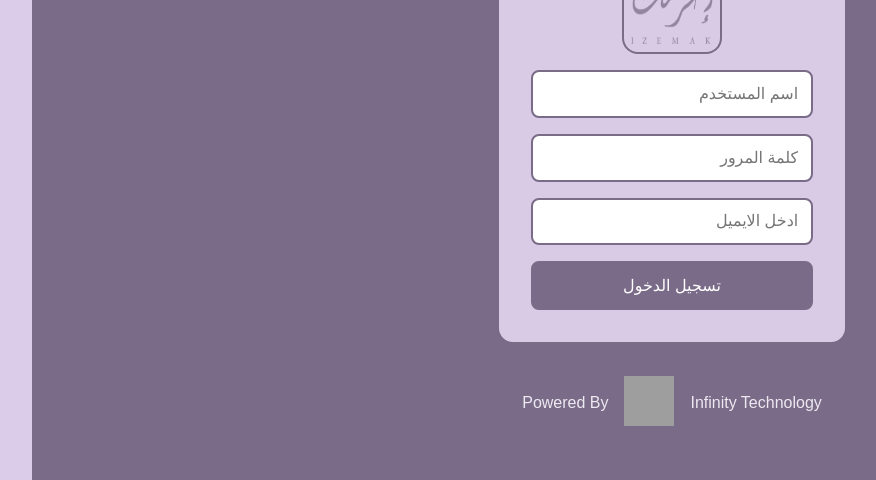
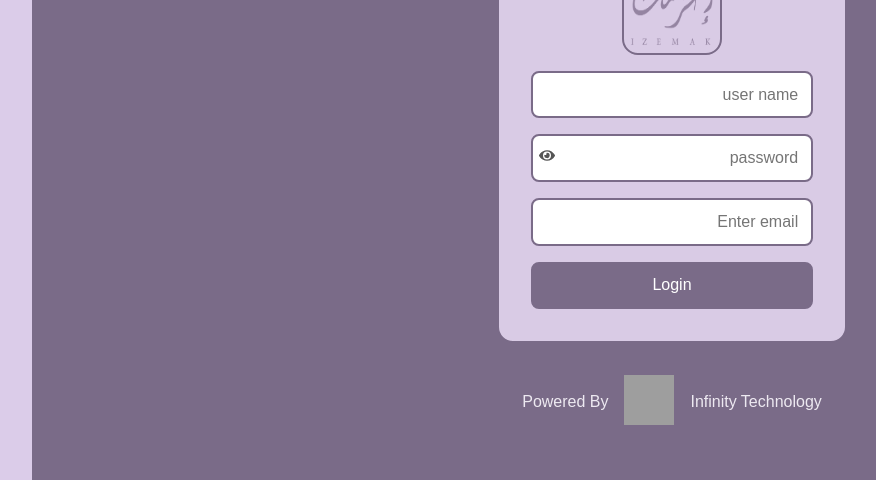
Before and after one commit to naderzayan/IZEMAKSYSTEM, a React (Vite) app: page / in a window 1280 px wide. Shown: the part 225-705 px from the top of the page, without its empty margins (142-1018 px from the left). Built offline with nearby package versions, Linux system fonts and the light colour scheme; grey boxes are pictures that could not be loaded.

Commit message:
Login&QR

```diff
--- a/src/pages/Login.jsx
+++ b/src/pages/Login.jsx
@@ -2,6 +2,7 @@ import React, { useState } from "react";
 import { useNavigate } from "react-router-dom";
 import "../style/_login.scss";
 import Footer from "../components/Footer";
+import { FaEye, FaEyeSlash } from "react-icons/fa";
 
 export default function Login() {
     const navigate = useNavigate();
@@ -9,6 +10,7 @@ export default function Login() {
     const [password, setPassword] = useState("");
     const [email, setEmail] = useState("");
     const [error, setError] = useState("");
+    const [showPassword, setShowPassword] = useState(false);
 
     const handleSubmit = async (e) => {
         e.preventDefault();
@@ -17,6 +19,7 @@ export default function Login() {
         formData.append("name", username);
         formData.append("password", password);
         formData.append("email", email);
+
         const res = await fetch("https://www.izemak.com/azimak/public/api/login", {
             method: "POST",
             body: formData,
@@ -36,25 +39,49 @@ export default function Login() {
                     <img src="/اعزمك-01.png" alt="" className="logo" />
 
                     <div className="input">
-                        <input type="text" placeholder="اسم المستخدم" value={username} onChange={(e) => setUsername(e.target.value)} required />
+                        <input
+                            type="text"
+                            placeholder="user name"
+                            value={username}
+                            onChange={(e) => setUsername(e.target.value)}
+                            required
+                        />
                     </div>
+
+                    <div className="input passwordInput">
+                        <input
+                            type={showPassword ? "text" : "password"}
+                            placeholder="password"
+                            value={password}
+                            onChange={(e) => setPassword(e.target.value)}
+                            required
+                        />
+                        <span
+                            className="eyeIcon"
+                            onClick={() => setShowPassword(!showPassword)}
+                        >
+                            {showPassword ? <FaEyeSlash /> : <FaEye />}
+                        </span>
+                    </div>
+
                     <div className="input">
-                        <input type="password" placeholder="كلمة المرور" value={password} onChange={(e) => setPassword(e.target.value)} required />
-                    </div>
-                    <div className="input">
-                        <input type="email" placeholder="ادخل الايميل" value={email} onChange={(e) => setEmail(e.target.value)} required />
+                        <input
+                            type="email"
+                            placeholder="Enter email"
+                            value={email}
+                            onChange={(e) => setEmail(e.target.value)}
+                            required
+                        />
                     </div>
 
                     {error && <p className="error">{error}</p>}
 
                     <button type="submit" className="loginBtn">
-                        تسجيل الدخول
+                        Login
                     </button>
                 </form>
             </div>
-            <div>
-                <Footer />
-            </div>
+            <Footer />
         </main>
     );
 }
--- a/src/pages/QRCodeScanner.jsx
+++ b/src/pages/QRCodeScanner.jsx
@@ -442,8 +442,9 @@ export default function QRCodeScanner() {
                 ) : (
                   <div className="preview">
                     <p>Image ready to scan</p>
-                    <div style={{ display: "flex", gap: 8 }}>
-                      <button
+                    <div>
+                       {/* style={{ display: "flex", gap: 8 }} */}
+                      {/* <button
                         onClick={() => {
                           const decoded = tryDecodeFromCanvas();
                           if (decoded) callScanApi(decoded);
@@ -451,7 +452,7 @@ export default function QRCodeScanner() {
                         }}
                       >
                         Scan Image Now
-                      </button>
+                      </button> */}
                       <button
                         onClick={() => {
                           try {
@@ -491,21 +492,11 @@ export default function QRCodeScanner() {
                   muted
                   autoPlay
                 />
-                <p style={{ fontSize: 12 }}>
+                <p>
                   Camera active — point at a QR code
                 </p>
 
-                <div
-                  style={{
-                    marginTop: 8,
-                    display: "flex",
-                    gap: 8,
-                    alignItems: "center",
-                  }}
-                >
-                  <button onClick={capturePhoto} disabled={!cameraActive}>
-                    Capture Photo
-                  </button>
+                <div>
                   <button
                     onClick={() => {
                       const canvas = canvasRef.current;
--- a/src/style/_login.scss
+++ b/src/style/_login.scss
@@ -53,3 +53,26 @@
     }
   }
 }
+
+.passwordInput {
+  position: relative;
+
+  input {
+    padding-left: 2.8em;
+  }
+}
+
+.eyeIcon {
+  position: absolute;
+  left: 8px;
+  top: 50%;
+  transform: translateY(-50%);
+  color: #555;
+  font-size: 18px;
+  cursor: pointer;
+  transition: color 0.2s ease;
+}
+
+.eyeIcon:hover {
+  color: #000;
+}
--- a/src/style/_qrcodescanner.scss
+++ b/src/style/_qrcodescanner.scss
@@ -46,6 +46,21 @@ body {
   button {
     padding: 0.5em 1em;
     cursor: pointer;
+    background-color: #f0f0f0;
+    color: #000;
+    border: none;
+    padding: 0.5rem 1rem;
+    border-radius: 5px;
+    cursor: pointer;
+  }
+
+    button:hover {
+    background-color: #dbcce9;
+    color: #000;
+    border: 1px solid #000;
+    a {
+      color: #000;
+    }
   }
 
   a {
```
